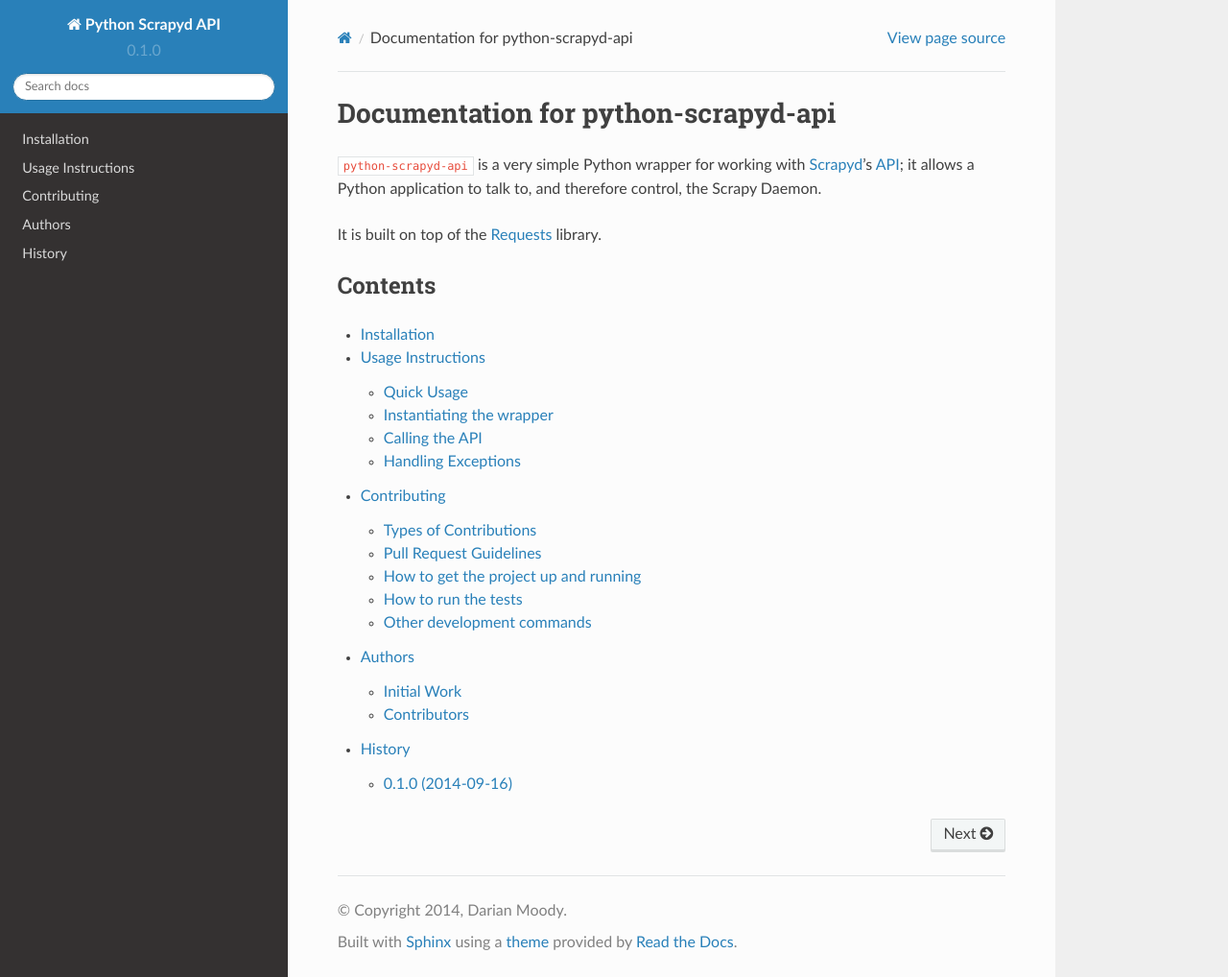
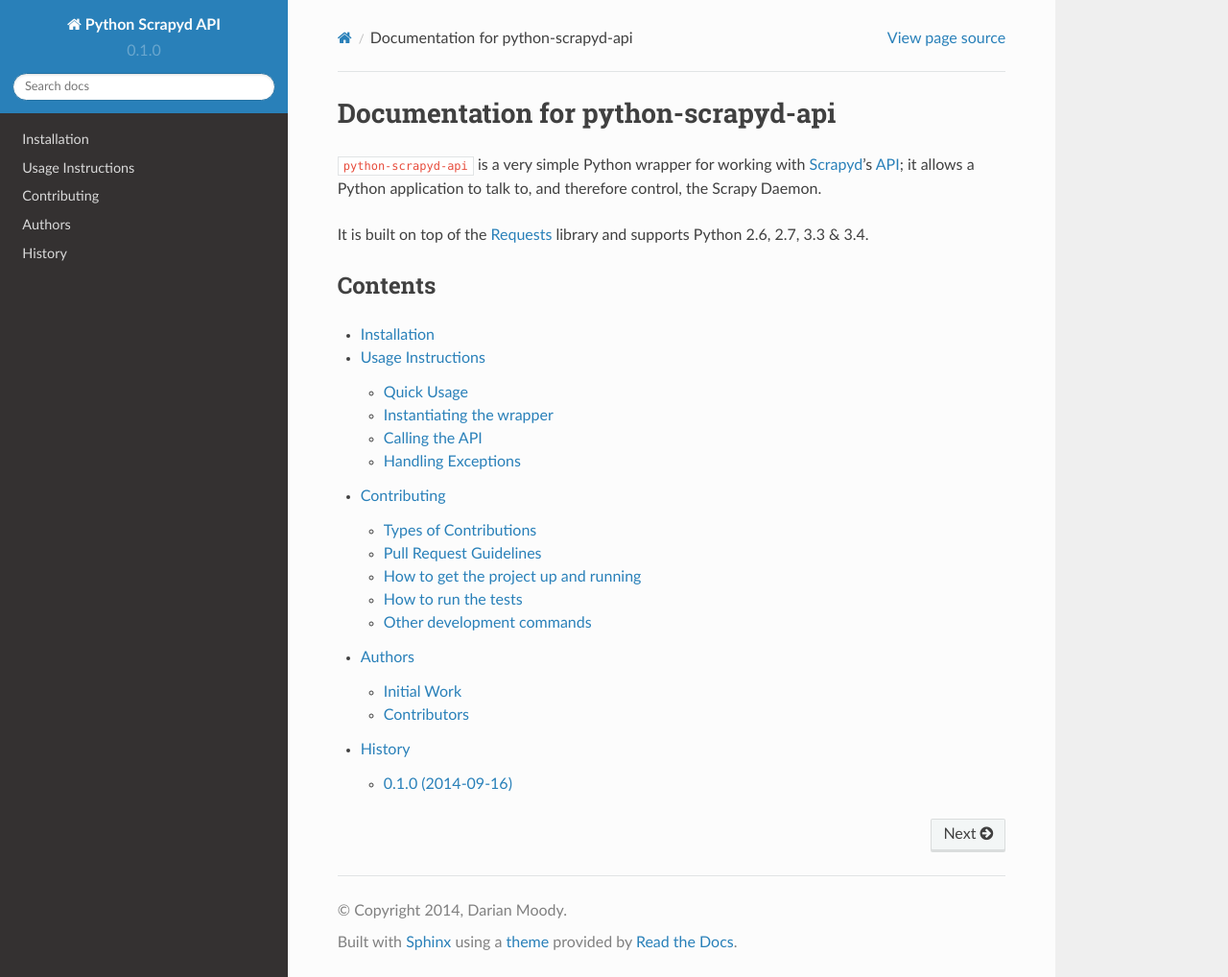
Before and after one commit to djm/python-scrapyd-api, a Sphinx documentation site: the page built from docs/source/index.rst, in a window 1280 px wide and 1018 px high. Shown: the whole window at 96% size. Built offline with Sphinx 7.4.7 and the Read the Docs theme 2.0.0, drawn with Linux system fonts in a browser that asks for light colours.

Commit message:
Document versions of Python support.

```diff
--- a/README.rst
+++ b/README.rst
@@ -23,6 +23,8 @@ A Python wrapper for working with Scrapyd_'s API_.
 
 Allows a Python application to talk to, and therefore control, the Scrapy_
 daemon: Scrapyd_.
+
+Supports Python 2.6, 2.7, 3.3 & 3.4.
 
 * Free software: BSD license.
 * `Full documentation`_.
--- a/docs/source/index.rst
+++ b/docs/source/index.rst
@@ -10,7 +10,8 @@ Documentation for python-scrapyd-api
 Scrapyd_'s API_; it allows a Python application to talk to, and therefore
 control, the Scrapy Daemon.
 
-It is built on top of the Requests_ library.
+It is built on top of the Requests_ library and supports Python 2.6, 2.7, 3.3
+& 3.4.
 
 .. _Scrapyd: https://github.com/scrapy/scrapyd
 .. _API: http://scrapyd.readthedocs.org/en/latest/api.html
```
